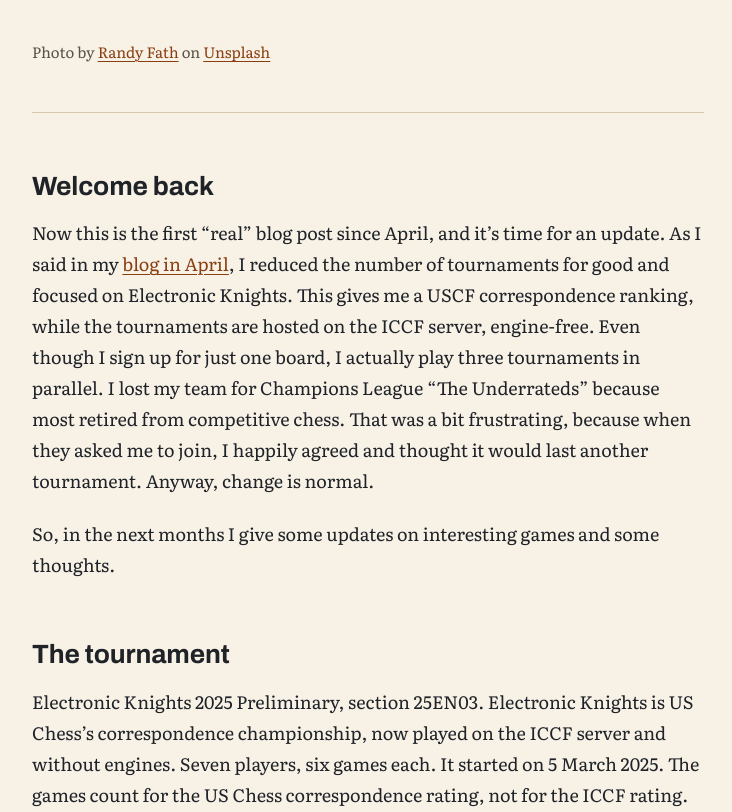
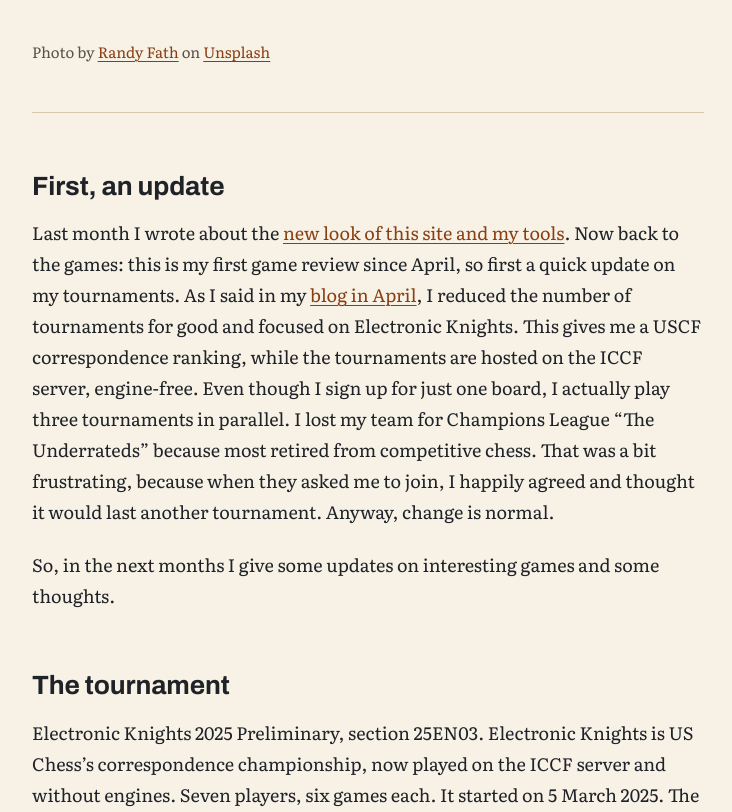
Before and after one commit to Egbert-Azure/Chess-Website, a Jekyll site: the page built from _posts/2026-12-15-25EN03-Shared-First.md, in a window 1280 px wide and 900 px high, scrolled down 828 px, cut to the strip 88-900 px from the top of the window. Shown: the whole strip, without its empty margins (48-780 px from the left). Built offline with Jekyll 4.4.1, drawn with Linux system fonts in a browser that asks for light colours; comment, search, counter and statistics services are not loaded.

Commit message:
December post: new opening

```diff
--- a/_posts/2026-12-15-25EN03-Shared-First.md
+++ b/_posts/2026-12-15-25EN03-Shared-First.md
@@ -11,9 +11,9 @@ featured: false
 
 ---
 
-## Welcome back
+## First, an update
 
-Now this is the first "real" blog post since April, and it's time for an update. As I said in my [blog in April](https://chess.myvortexcloud.com/Back-on-the-Board), I reduced the number of tournaments for good and focused on Electronic Knights. This gives me a USCF correspondence ranking, while the tournaments are hosted on the ICCF server, engine-free. Even though I sign up for just one board, I actually play three tournaments in parallel. I lost my team for Champions League “The Underrateds” because most retired from competitive chess. That was a bit frustrating, because when they asked me to join, I happily agreed and thought it would last another tournament. Anyway, change is normal.
+Last month I wrote about the [new look of this site and my tools](https://chess.myvortexcloud.com/Tools-and-Weapons-Two-Years-Later). Now back to the games: this is my first game review since April, so first a quick update on my tournaments. As I said in my [blog in April](https://chess.myvortexcloud.com/Back-on-the-Board), I reduced the number of tournaments for good and focused on Electronic Knights. This gives me a USCF correspondence ranking, while the tournaments are hosted on the ICCF server, engine-free. Even though I sign up for just one board, I actually play three tournaments in parallel. I lost my team for Champions League “The Underrateds” because most retired from competitive chess. That was a bit frustrating, because when they asked me to join, I happily agreed and thought it would last another tournament. Anyway, change is normal.
 
 So, in the next months I give some updates on interesting games and some thoughts.
 
```
